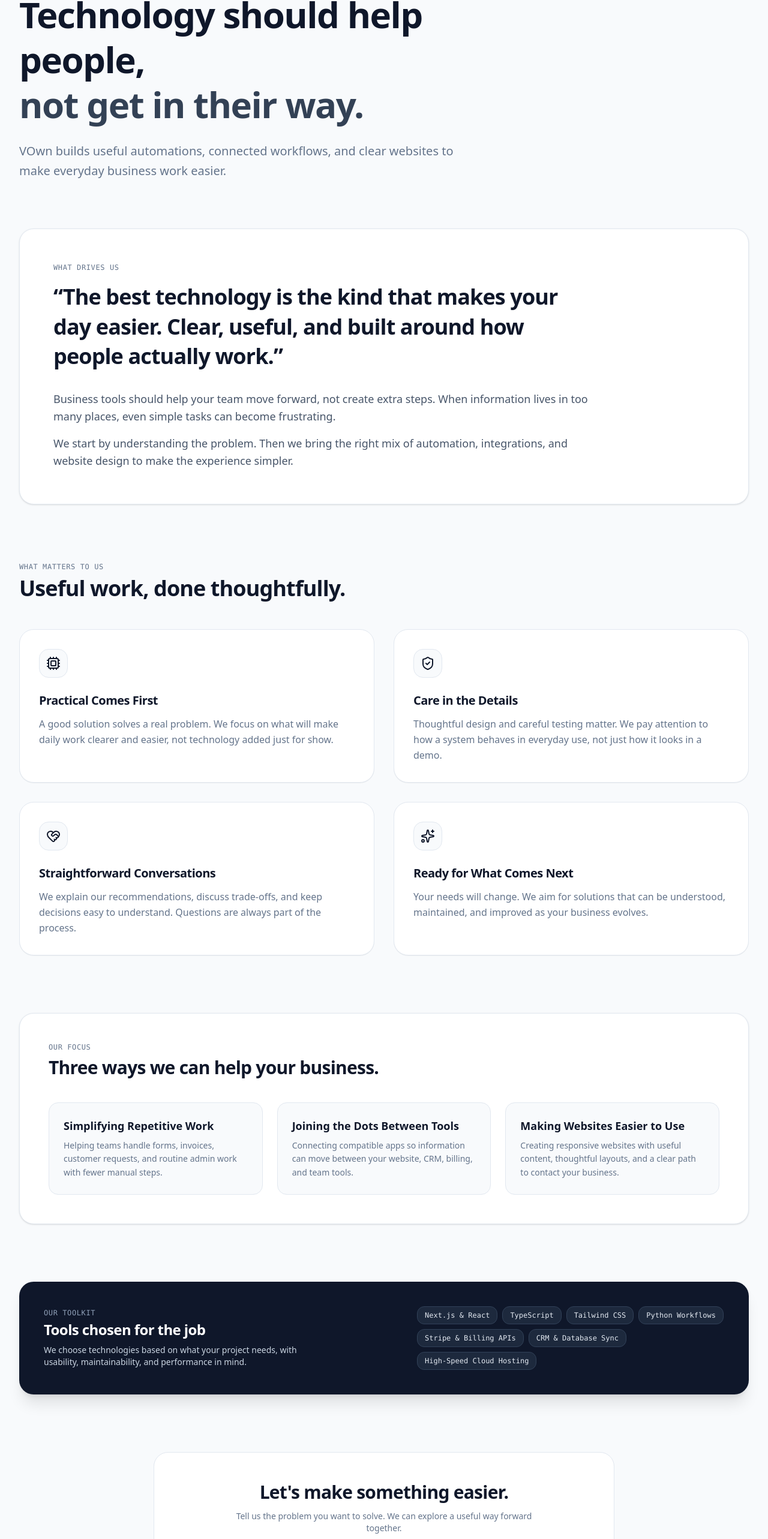
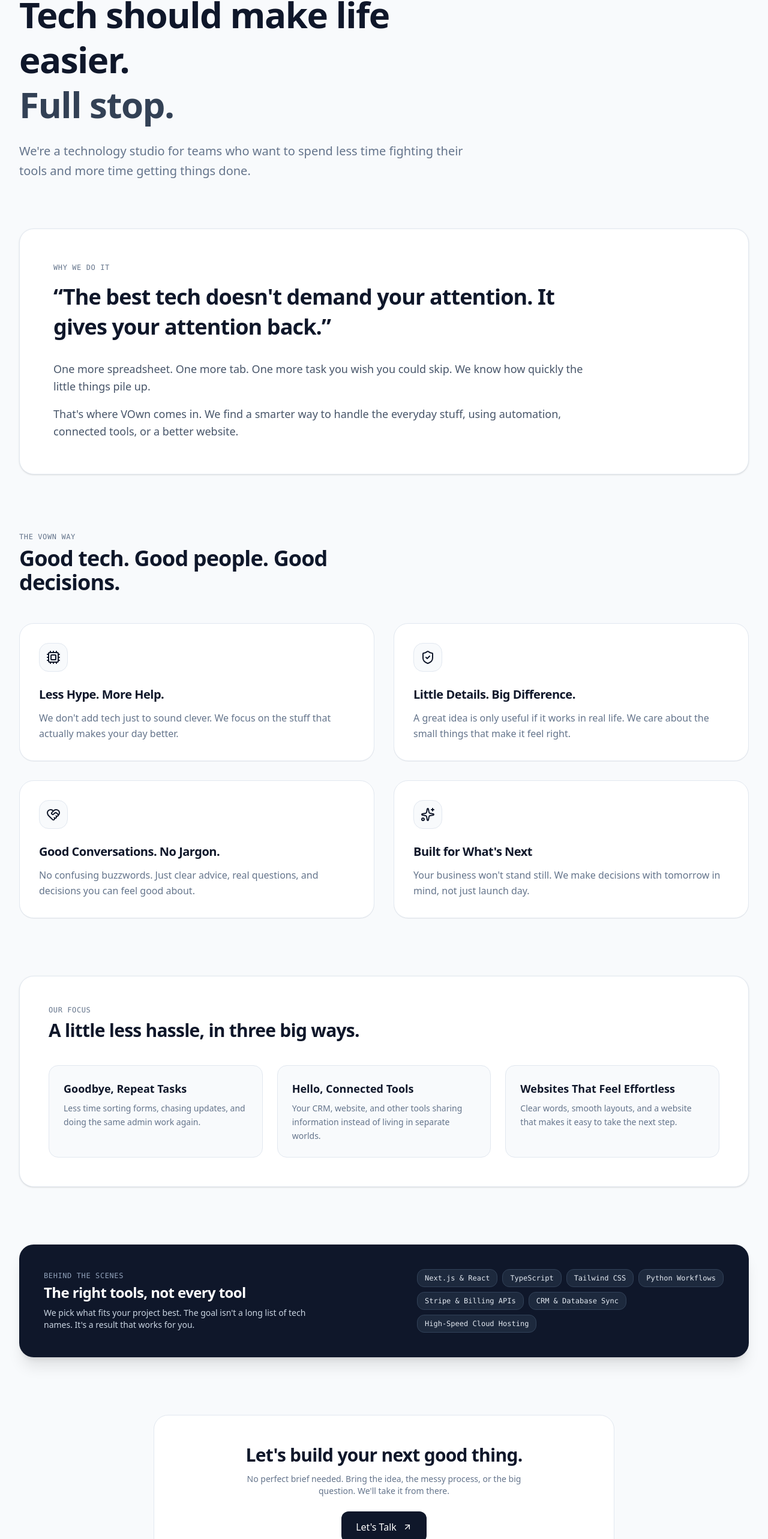
Before and after one commit to vownofficial-cloud/vown, a Next.js app: page /about in a window 1280 px wide. Shown: the part 217-2783 px from the top of the page at 60% size. Built offline with nearby package versions, Linux system fonts and the light colour scheme.

Commit message:
content: bring a friendly, modern voice to About and Contact

```diff
--- a/src/app/about/page.tsx
+++ b/src/app/about/page.tsx
@@ -7,14 +7,14 @@ import { MotionWrap, StaggerContainer, StaggerItem } from "@/components/motion/M
 export const metadata: Metadata = {
   title: "VOwn",
   description:
-    "Meet VOwn, a technology studio focused on useful automation, connected tools, and clear websites for real business needs.",
+    "Meet VOwn. We make everyday work easier with smart automations, connected tools, and websites that make sense.",
   alternates: {
     canonical: "https://vown.site/about",
   },
   openGraph: {
-    title: "About VOwn | Technology Made Useful",
+    title: "About VOwn | Less Hype, More Help",
     description:
-      "Meet VOwn, a technology studio focused on useful automation, connected tools, and clear websites for real business needs.",
+      "Meet VOwn. We make everyday work easier with smart automations, connected tools, and websites that make sense.",
     url: "https://vown.site/about",
     siteName: "VOwn",
     images: [
@@ -34,45 +34,45 @@ export default function AboutPage() {
   const beliefs = [
     {
       icon: Cpu,
-      title: "Practical Comes First",
+      title: "Less Hype. More Help.",
       description:
-        "A good solution solves a real problem. We focus on what will make daily work clearer and easier, not technology added just for show.",
+        "We don't add tech just to sound clever. We focus on the stuff that actually makes your day better.",
     },
     {
       icon: ShieldCheck,
-      title: "Care in the Details",
+      title: "Little Details. Big Difference.",
       description:
-        "Thoughtful design and careful testing matter. We pay attention to how a system behaves in everyday use, not just how it looks in a demo.",
+        "A great idea is only useful if it works in real life. We care about the small things that make it feel right.",
     },
     {
       icon: HeartHandshake,
-      title: "Straightforward Conversations",
+      title: "Good Conversations. No Jargon.",
       description:
-        "We explain our recommendations, discuss trade-offs, and keep decisions easy to understand. Questions are always part of the process.",
+        "No confusing buzzwords. Just clear advice, real questions, and decisions you can feel good about.",
     },
     {
       icon: Sparkles,
-      title: "Ready for What Comes Next",
+      title: "Built for What's Next",
       description:
-        "Your needs will change. We aim for solutions that can be understood, maintained, and improved as your business evolves.",
+        "Your business won't stand still. We make decisions with tomorrow in mind, not just launch day.",
     },
   ];
 
   const focusAreas = [
     {
-      title: "Simplifying Repetitive Work",
+      title: "Goodbye, Repeat Tasks",
       description:
-        "Helping teams handle forms, invoices, customer requests, and routine admin work with fewer manual steps.",
+        "Less time sorting forms, chasing updates, and doing the same admin work again.",
     },
     {
-      title: "Joining the Dots Between Tools",
+      title: "Hello, Connected Tools",
       description:
-        "Connecting compatible apps so information can move between your website, CRM, billing, and team tools.",
+        "Your CRM, website, and other tools sharing information instead of living in separate worlds.",
     },
     {
-      title: "Making Websites Easier to Use",
+      title: "Websites That Feel Effortless",
       description:
-        "Creating responsive websites with useful content, thoughtful layouts, and a clear path to contact your business.",
+        "Clear words, smooth layouts, and a website that makes it easy to take the next step.",
     },
   ];
 
@@ -112,7 +112,7 @@ export default function AboutPage() {
         url: "https://vown.site/about",
         name: "About VOwn",
         description:
-          "VOwn builds useful automations, connected workflows, and clear websites to make everyday business work easier.",
+          "We're a technology studio for teams who want to spend less time fighting their tools and more time getting things done.",
         mainEntity: {
           "@id": "https://vown.site/#organization",
         },
@@ -137,12 +137,12 @@ export default function AboutPage() {
             </span>
           </div>
           <h1 className="text-4xl sm:text-6xl font-extrabold tracking-tight text-[#0F172A] dark:text-white leading-tight mb-6">
-            Technology should help people,
+            Tech should make life easier.
             <br />
-            <span className="text-[#334155] dark:text-slate-300">not get in their way.</span>
+            <span className="text-[#334155] dark:text-slate-300">Full stop.</span>
           </h1>
           <p className="text-lg sm:text-xl text-[#64748B] dark:text-slate-300 leading-relaxed">
-            VOwn builds useful automations, connected workflows, and clear websites to make everyday business work easier.
+            We're a technology studio for teams who want to spend less time fighting their tools and more time getting things done.
           </p>
         </MotionWrap>
 
@@ -150,18 +150,18 @@ export default function AboutPage() {
         <MotionWrap delay={0.2} direction="up" className="p-8 sm:p-14 rounded-3xl bg-white dark:bg-[#111827] border border-[#E2E8F0] dark:border-slate-800 shadow-sm mb-16 sm:mb-24">
           <div className="max-w-4xl">
             <div className="text-xs font-mono uppercase tracking-wider text-[#64748B] dark:text-slate-400 mb-4">
-              What Drives Us
+              Why We Do It
             </div>
             <blockquote className="text-2xl sm:text-3xl lg:text-4xl font-semibold text-[#0F172A] dark:text-white tracking-tight leading-snug mb-8">
-              &ldquo;The best technology is the kind that makes your day easier. Clear, useful, and built around how people actually work.&rdquo;
+              &ldquo;The best tech doesn't demand your attention. It gives your attention back.&rdquo;
             </blockquote>
 
             <div className="space-y-4 text-base sm:text-lg text-[#475569] dark:text-slate-300 leading-relaxed">
               <p>
-                Business tools should help your team move forward, not create extra steps. When information lives in too many places, even simple tasks can become frustrating.
+                One more spreadsheet. One more tab. One more task you wish you could skip. We know how quickly the little things pile up.
               </p>
               <p>
-                We start by understanding the problem. Then we bring the right mix of automation, integrations, and website design to make the experience simpler.
+                That's where VOwn comes in. We find a smarter way to handle the everyday stuff, using automation, connected tools, or a better website.
               </p>
             </div>
           </div>
@@ -171,10 +171,10 @@ export default function AboutPage() {
         <div className="mb-16 sm:mb-24">
           <MotionWrap delay={0.1} direction="up" className="max-w-2xl mb-12">
             <div className="text-xs font-mono uppercase tracking-wider text-[#64748B] dark:text-slate-400 mb-2">
-              What Matters to Us
+              The VOwn Way
             </div>
             <h2 className="text-3xl sm:text-4xl font-extrabold text-[#0F172A] dark:text-white tracking-tight">
-              Useful work, done thoughtfully.
+              Good tech. Good people. Good decisions.
             </h2>
           </MotionWrap>
 
@@ -207,7 +207,7 @@ export default function AboutPage() {
               Our Focus
             </div>
             <h2 className="text-2xl sm:text-3xl font-extrabold text-[#0F172A] dark:text-white tracking-tight">
-              Three ways we can help your business.
+              A little less hassle, in three big ways.
             </h2>
           </div>
 
@@ -226,13 +226,13 @@ export default function AboutPage() {
           <div className="flex flex-col lg:flex-row items-start lg:items-center justify-between gap-6">
             <div className="max-w-md">
               <div className="text-xs font-mono uppercase tracking-wider text-slate-400 mb-1">
-                Our Toolkit
+                Behind the Scenes
               </div>
               <h3 className="text-xl sm:text-2xl font-bold tracking-tight text-white">
-                Tools chosen for the job
+                The right tools, not every tool
               </h3>
               <p className="text-xs sm:text-sm text-slate-300 mt-2">
-                We choose technologies based on what your project needs, with usability, maintainability, and performance in mind.
+                We pick what fits your project best. The goal isn't a long list of tech names. It's a result that works for you.
               </p>
             </div>
 
@@ -252,14 +252,14 @@ export default function AboutPage() {
         {/* Bottom CTA */}
         <MotionWrap delay={0.2} direction="up" className="p-8 sm:p-12 rounded-3xl bg-white dark:bg-[#111827] border border-[#E2E8F0] dark:border-slate-800 shadow-2xs text-center max-w-3xl mx-auto">
           <h3 className="text-2xl sm:text-3xl font-extrabold text-[#0F172A] dark:text-white tracking-tight mb-3">
-            Let's make something easier.
+            Let's build your next good thing.
           </h3>
           <p className="text-sm text-[#64748B] dark:text-slate-400 mb-6 max-w-lg mx-auto">
-            Tell us the problem you want to solve. We can explore a useful way forward together.
+            No perfect brief needed. Bring the idea, the messy process, or the big question. We'll take it from there.
           </p>
           <div className="flex items-center justify-center gap-3">
             <Button href="/contact" variant="primary" size="lg" icon={<ArrowUpRight className="w-4 h-4" />}>
-              Start a Conversation
+              Let's Talk
             </Button>
           </div>
         </MotionWrap>
```
